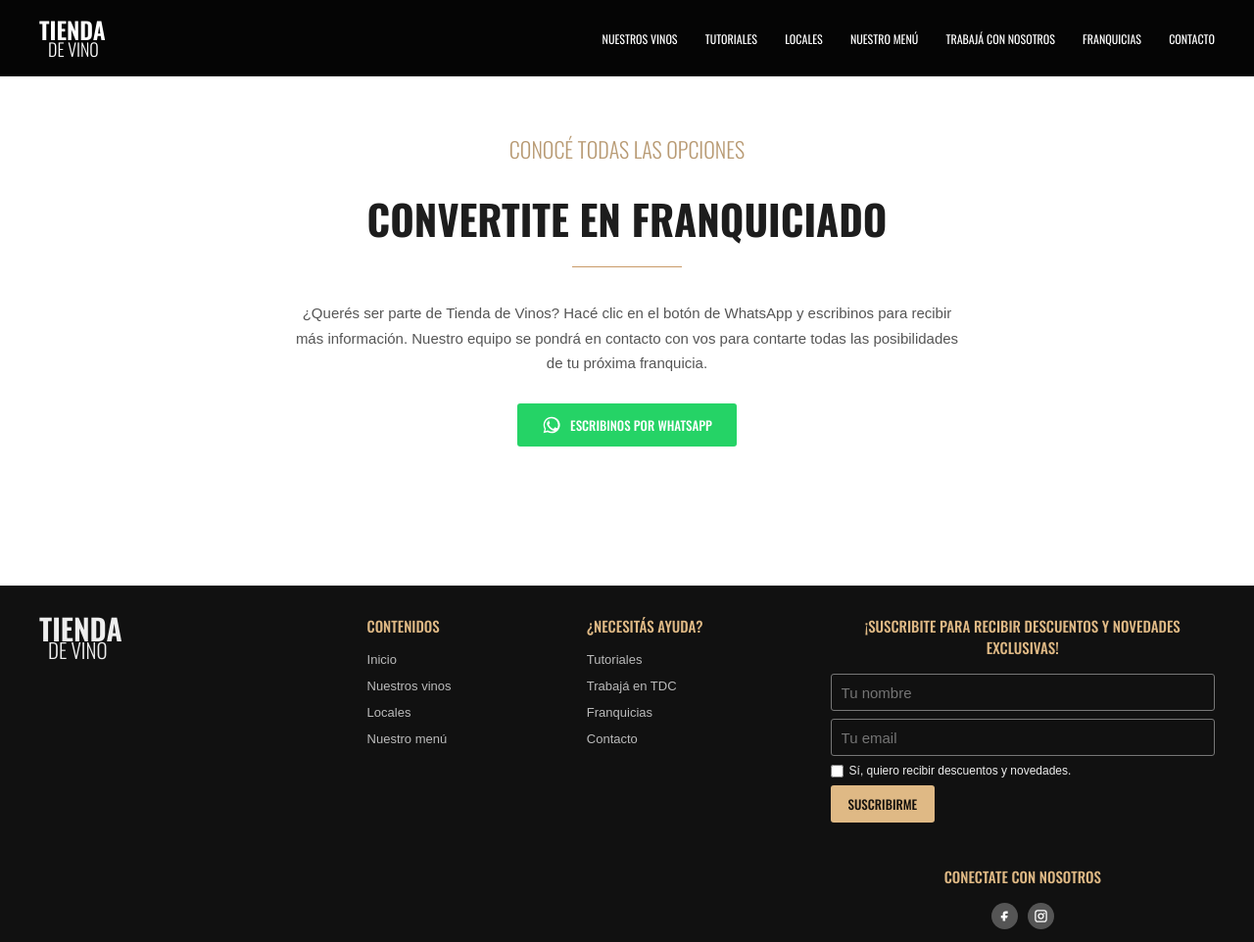
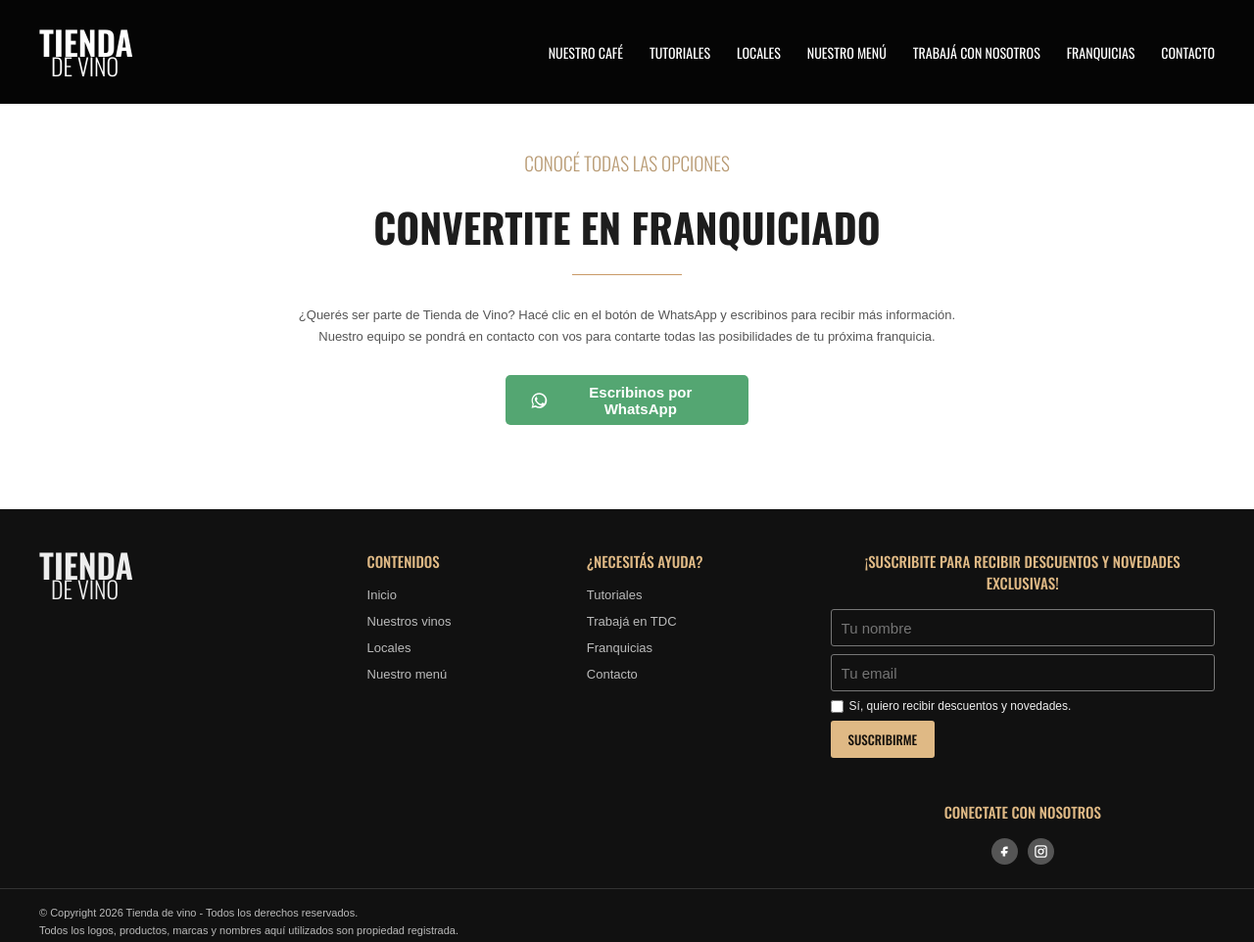
Before and after one commit to guidovarela/itfs16_frontend, a plain HTML site: page franquicias.html in a window 1280 px wide. Shown: the top 962 px of the page at 98% size. Drawn offline with nearby package versions, Linux system fonts and the light colour scheme.

Commit message:
franquicias

```diff
--- a/css/styles.css
+++ b/css/styles.css
@@ -721,16 +721,16 @@ img {
 }
 
 .franchise-section {
-  min-height: 520px;
-  padding-block: 58px 64px;
+  min-height: 414px;
+  padding-block: 46px 56px;
   background: #fff;
 }
 
 .franchise-options-title {
-  margin: 0 0 32px;
+  margin: 0 0 28px;
   color: #b89a73;
   font-family: var(--heading-font);
-  font-size: clamp(18px, 2vw, 22px);
+  font-size: clamp(17px, 1.5vw, 20px);
   font-weight: 300;
   text-align: center;
   text-transform: uppercase;
@@ -743,10 +743,10 @@ img {
 }
 
 .franchise-content h2 {
-  margin: 0 0 34px;
+  margin: 0 0 30px;
   color: #1d1d1d;
   font-family: var(--heading-font);
-  font-size: clamp(30px, 4vw, 42px);
+  font-size: clamp(36px, 3.2vw, 46px);
   font-weight: 700;
   line-height: 1.1;
   text-transform: uppercase;
@@ -765,6 +765,7 @@ img {
   max-width: 680px;
   margin: 0 auto 28px;
   color: #555;
+  font-size: 13px;
   line-height: 1.7;
   text-align: center;
 }
@@ -772,13 +773,13 @@ img {
 .franchise-whatsapp {
   gap: 9px;
   border-radius: 3px;
-  background: #25d366;
+  background: hsl(142, 33%, 49%);
   color: #fff;
 }
 
 .franchise-whatsapp:hover,
 .franchise-whatsapp:focus-visible {
-  background: #1db954;
+  background: #337049;
   outline: none;
 }
 
@@ -786,6 +787,42 @@ img {
   width: 20px;
   height: 20px;
   fill: currentColor;
+}
+
+.franchise-page .site-header {
+  min-height: 106px;
+}
+
+.franchise-page .brand {
+  font-size: 34px;
+  line-height: .86;
+}
+
+.franchise-page .brand span + span {
+  padding-left: 12px;
+  font-size: 24px;
+}
+
+.franchise-page .navigation nav {
+  gap: clamp(18px, 2.1vw, 30px);
+}
+
+.franchise-page .navigation nav a {
+  font-size: 14px;
+}
+
+.franchise-page .franchise-whatsapp {
+  width: 248px;
+  min-height: 51px;
+  border-radius: 5px;
+  font-family: var(--body-font);
+  font-size: 15px;
+  font-weight: 600;
+  text-transform: none;
+}
+
+.franchise-page .footer-main {
+  padding-block: 42px 24px;
 }
 
 .tutorial-section {
--- a/franquicias.html
+++ b/franquicias.html
@@ -3,12 +3,12 @@
 <head>
   <meta charset="utf-8">
   <meta name="viewport" content="width=device-width, initial-scale=1">
-  <title>Tienda de Vinos</title>
+  <title>Tienda de Vino - Franquicias</title>
   <link rel="stylesheet" href="css/styles.css">
 </head>
-<body>
+<body class="franchise-page">
   <header class="site-header">
-    <a class="brand" href="#inicio" aria-label="Tienda de Vino, inicio">
+    <a class="brand" href="index.html" aria-label="Tienda de Vino, inicio">
       <span>TIENDA</span>
       <span>DE VINO</span>
     </a>
@@ -16,12 +16,12 @@
     <details class="navigation" open>
       <summary aria-label="Abrir menú de navegación"><span></span><span></span><span></span></summary>
       <nav aria-label="Navegación principal">
-        <a href="#vino">Nuestros vinos</a>
+        <a href="index.html#cafe">Nuestro café</a>
         <a href="tutoriales.html">Tutoriales</a>
-        <a href="#locales">Locales</a>
-        <a href="#menu">Nuestro menú</a>
+        <a href="index.html#locales">Locales</a>
+        <a href="index.html#menu">Nuestro menú</a>
         <a href="trabaja-con-nosotros.html#formulario">Trabajá con nosotros</a>
-        <a href="franquicias.html" aria-current="page">Franquicias</a>
+        <a href="#inicio" aria-current="page">Franquicias</a>
         <a href="contacto.html">Contacto</a>
       </nav>
     </details>
@@ -34,8 +34,8 @@
 
         <div class="franchise-content">
           <h2>CONVERTITE EN FRANQUICIADO</h2>
-          <p>¿Querés ser parte de Tienda de Vinos? Hacé clic en el botón de WhatsApp y escribinos para recibir más información. Nuestro equipo se pondrá en contacto con vos para contarte todas las posibilidades de tu próxima franquicia.</p>
-          <a class="button franchise-whatsapp" href="https://wa.me/541178907965?text=Hola%2C%20quiero%20informaci%C3%B3n%20sobre%20franquicias" target="_blank" rel="noopener noreferrer">
+          <p>¿Querés ser parte de Tienda de Vino? Hacé clic en el botón de WhatsApp y escribinos para recibir más información. Nuestro equipo se pondrá en contacto con vos para contarte todas las posibilidades de tu próxima franquicia.</p>
+          <a class="button franchise-whatsapp" href="https://api.whatsapp.com/send?phone=541178907965&amp;text=Hola%2C%20quiero%20informaci%C3%B3n%20sobre%20franquicias" rel="noopener">
             <svg viewBox="0 0 24 24" aria-hidden="true"><path d="M12 2a10 10 0 0 0-8.6 15L2 22l5.2-1.4A10 10 0 1 0 12 2zm0 2a8 8 0 0 1 0 16 8 8 0 0 1-4-1.1l-.6-.3-3.1.8.8-3-.4-.6A8 8 0 0 1 12 4zm-3.6 3.5c-.3 0-.7.1-1 .4-.3.4-1.1 1.1-1.1 2.6 0 1.5 1.1 3 1.3 3.2.2.2 2.3 3.6 5.6 4.9 2.8 1.1 3.4.9 4 .8.6-.1 1.9-.8 2.1-1.5.3-.7.3-1.4.2-1.5-.1-.2-.3-.3-.7-.5l-2.1-1c-.3-.1-.6-.2-.8.2-.3.4-1 1.2-1.2 1.4-.2.2-.4.3-.8.1-.4-.2-1.6-.6-3-1.9-1.1-1-1.9-2.3-2.1-2.7-.2-.4 0-.6.2-.8l.5-.6c.2-.2.2-.4.3-.6.1-.2.1-.5 0-.7-.1-.2-.8-1.9-1.1-2.6-.3-.7-.6-.6-.8-.6z"/></svg>
             Escribinos por WhatsApp
           </a>
@@ -46,7 +46,7 @@
 
   <footer class="site-footer" id="contacto">
     <div class="footer-main section-wrap">
-      <a class="brand" href="#inicio" aria-label="Tienda de Vino, volver al inicio">
+      <a class="brand" href="index.html" aria-label="Tienda de Vino, volver al inicio">
         <span>TIENDA</span>
         <span>DE VINO</span>
       </a>
@@ -61,7 +61,7 @@
         <h2>¿Necesitás ayuda?</h2>
         <a href="tutoriales.html">Tutoriales</a>
         <a href="trabaja-con-nosotros.html#formulario">Trabajá en TDC</a>
-        <a href="franquicias.html" aria-current="page">Franquicias</a>
+        <a href="#inicio" aria-current="page">Franquicias</a>
         <a href="contacto.html">Contacto</a>
       </div>
       <div class="newsletter">
```
Also changed, not shown: contacto.html (+2 -2 lines), index.html (+1 -1 lines), trabaja-con-nosotros.html (+1 -1 lines).
